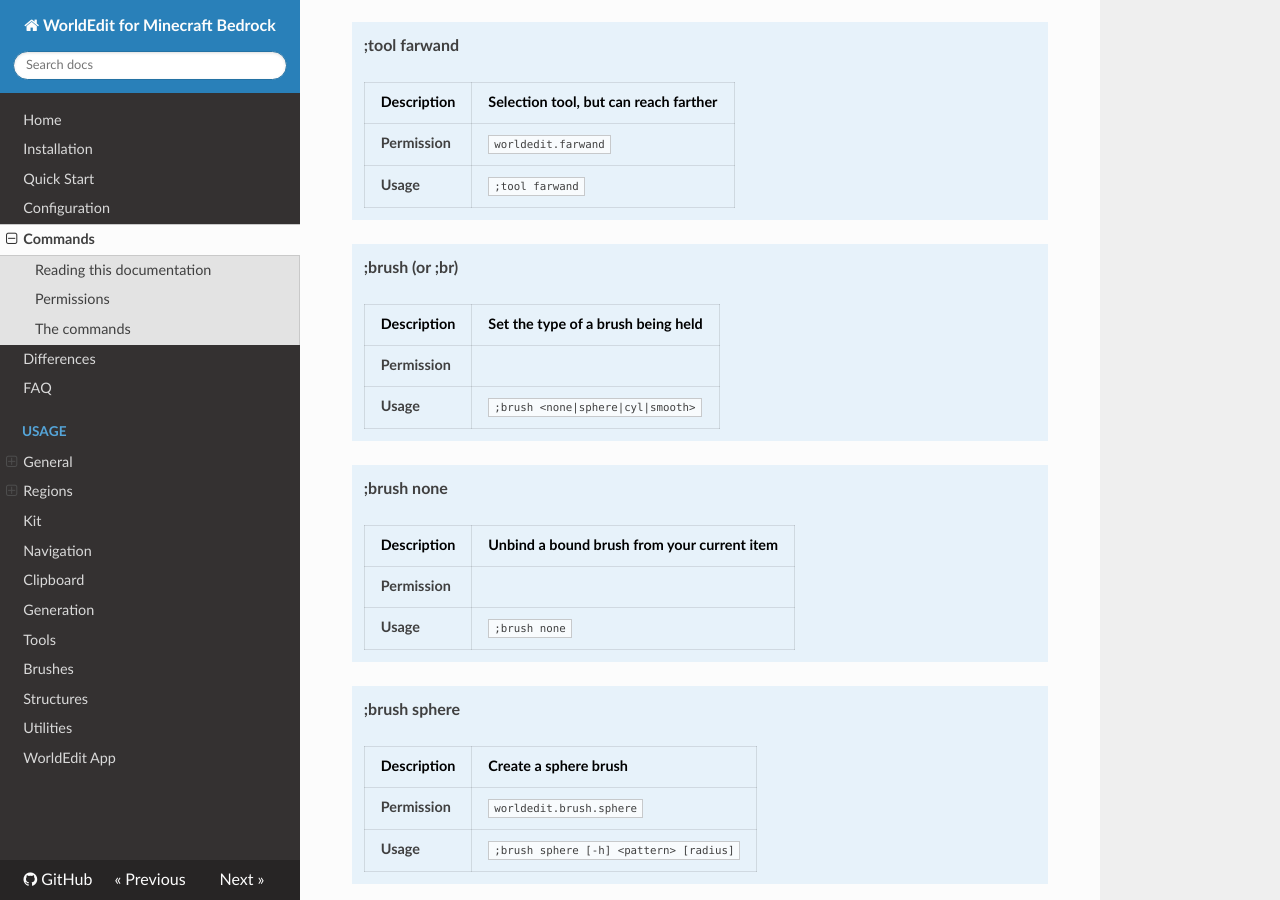
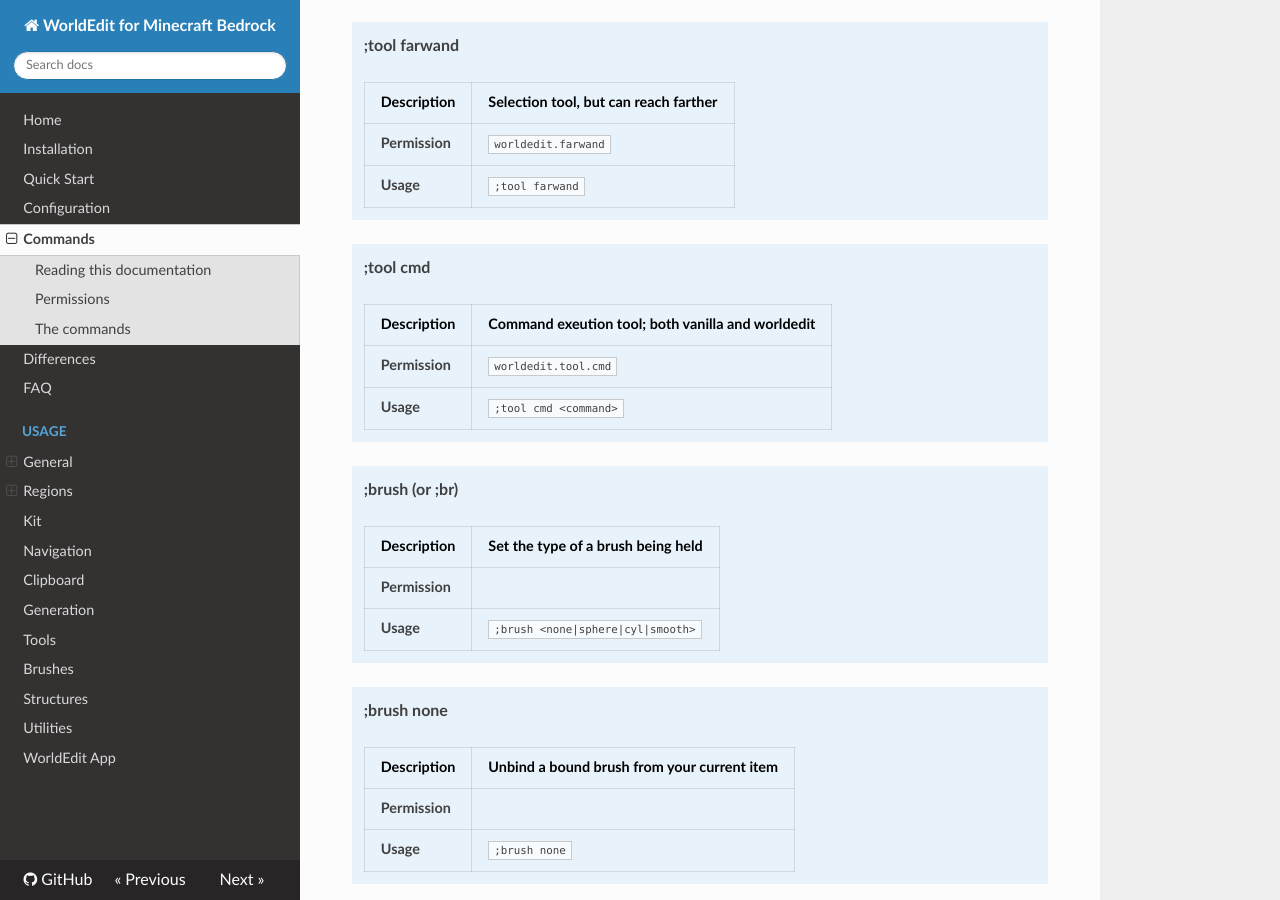
Before and after one commit to SIsilicon/WorldEdit-BE-Docs, an MkDocs documentation site: the page built from docs/commands.md, in a window 1280 px wide and 900 px high, scrolled down 17893 px. Built offline with MkDocs 1.6.1, drawn with Linux system fonts in a browser that asks for light colours; nearby versions of some CDN libraries; some of the changed text lies outside the part shown.

Commit message:
Updated language files

```diff
--- a/docs/commands.md
+++ b/docs/commands.md
@@ -116,7 +116,7 @@
 	|**Description**|Select your current, or specified chunk.|
 	|:--|:--|
 	|**Permission**|`worldedit.selection.chunk`|
-	|**Usage**|`;chunk [-cs] [coordinates]`|
+	|**Usage**|`;chunk [-cs] ([coordinates]|<coordinates>)`|
 
 !!! note ""
 
@@ -665,7 +665,7 @@
 	|**Description**|Get all sorts of tools|
 	|:--|:--|
 	|**Permission**||
-	|**Usage**|`;tool <none|stacker|selwand|navwand|farwand>`|
+	|**Usage**|`;tool <none|stacker|selwand|navwand|farwand|cmd>`|
 
 !!! note ""
 
@@ -711,6 +711,15 @@
 	|:--|:--|
 	|**Permission**|`worldedit.farwand`|
 	|**Usage**|`;tool farwand`|
+
+!!! note ""
+
+	**;tool cmd**
+
+	|**Description**|Command exeution tool; both vanilla and worldedit|
+	|:--|:--|
+	|**Permission**|`worldedit.tool.cmd`|
+	|**Usage**|`;tool cmd <command>`|
 
 !!! note ""
 
```
